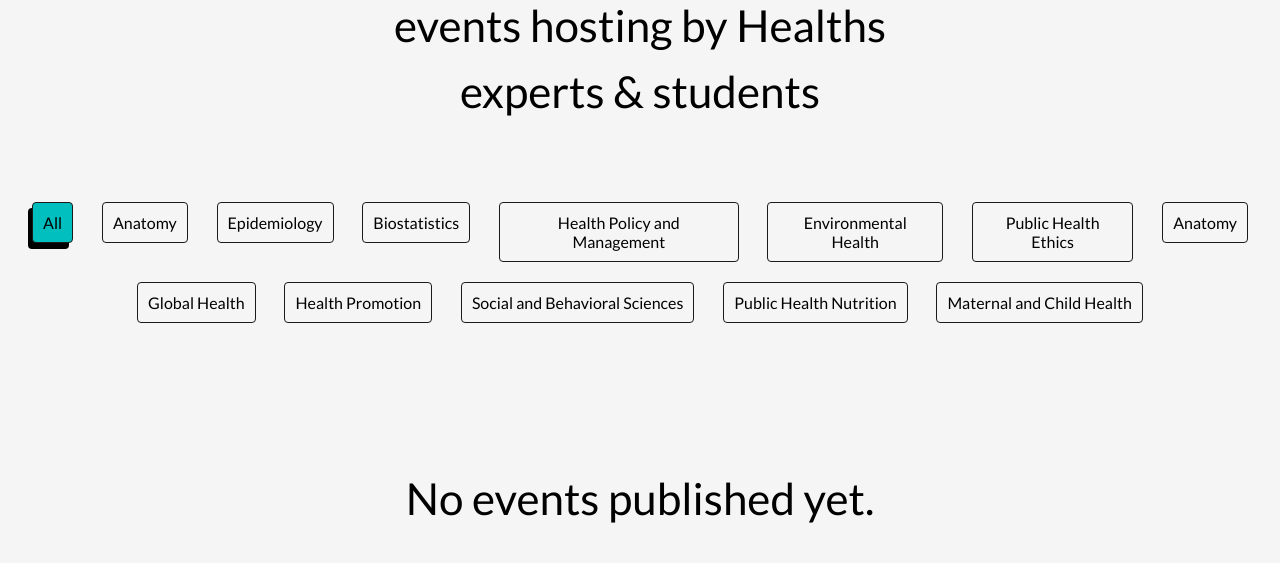
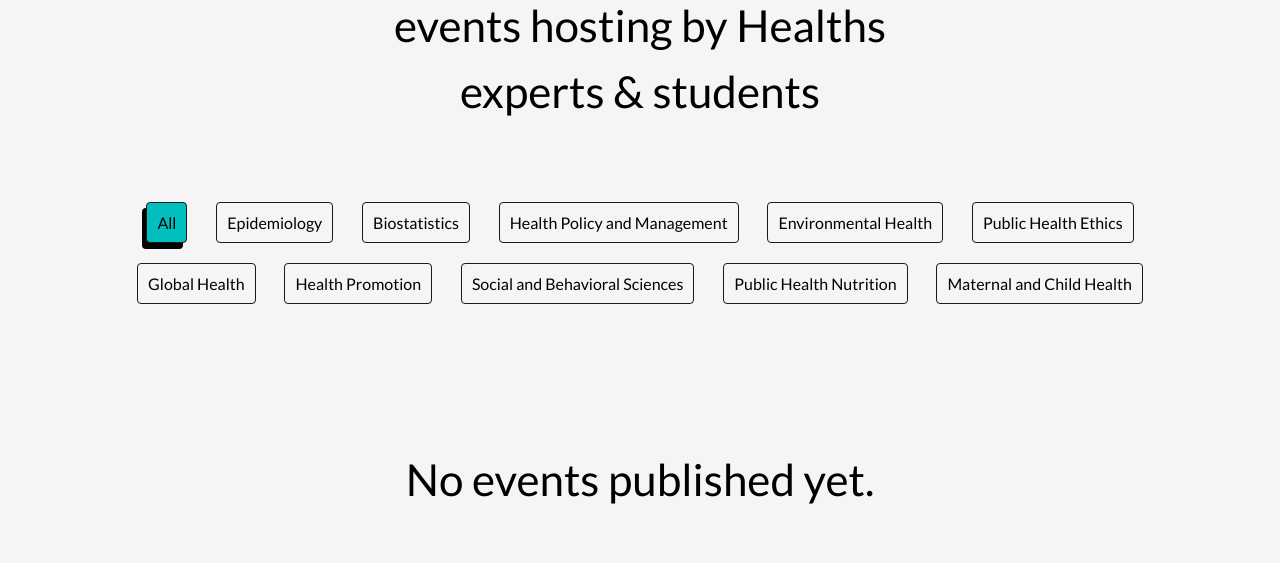
Before and after one commit to sabiprogrammer/action_health, a Django app: page /event/ in a window 1280 px wide. Shown: the part 216-779 px from the top of the page. Run offline with Django 5.2, Linux system fonts and the light colour scheme; data that the repository does not hold is empty.

Commit message:
removes the word anatomy from the pages and updates the favicon

```diff
--- a/article/templates/article/all_articles.html
+++ b/article/templates/article/all_articles.html
@@ -19,9 +19,6 @@
               <p>All</p>
             </div>
             <div class="sort-option">
-              <p>Anatomy</p>
-            </div>
-            <div class="sort-option">
               <p>Epidemiology</p>
             </div>
             <div class="sort-option">
@@ -35,9 +32,6 @@
             </div>
             <div class="sort-option">
               <p>Public Health Ethics</p>
-            </div>
-            <div class="sort-option">
-              <p>Anatomy</p>
             </div>
           </div>
           <div class="sort-options">
--- a/event/templates/event/all_events.html
+++ b/event/templates/event/all_events.html
@@ -19,9 +19,6 @@
               <p>All</p>
           </div>
           <div class="sort-option">
-            <p>Anatomy</p>
-        </div>
-        <div class="sort-option">
               <p>Epidemiology</p>
           </div>
           <div class="sort-option">
@@ -35,9 +32,6 @@
           </div>
           <div class="sort-option">
               <p>Public Health Ethics</p>
-        </div>
-        <div class="sort-option">
-            <p>Anatomy</p>
           </div>
         </div>
         <div class="sort-options">
--- a/journal/templates/journal/all_journals.html
+++ b/journal/templates/journal/all_journals.html
@@ -20,9 +20,6 @@
             <p>All</p>
           </div>
           <div class="sort-option">
-            <p>Anatomy</p>
-          </div>
-          <div class="sort-option">
             <p>Epidemiology</p>
           </div>
           <div class="sort-option">
@@ -36,9 +33,6 @@
           </div>
           <div class="sort-option">
             <p>Public Health Ethics</p>
-          </div>
-          <div class="sort-option">
-            <p>Anatomy</p>
           </div>
         </div>
         <div class="sort-options">
```
Also changed, not shown: static/img/favicon-old.ico (added), static/img/favicon.ico. Lines whose indentation alone changed are shown as unchanged.
